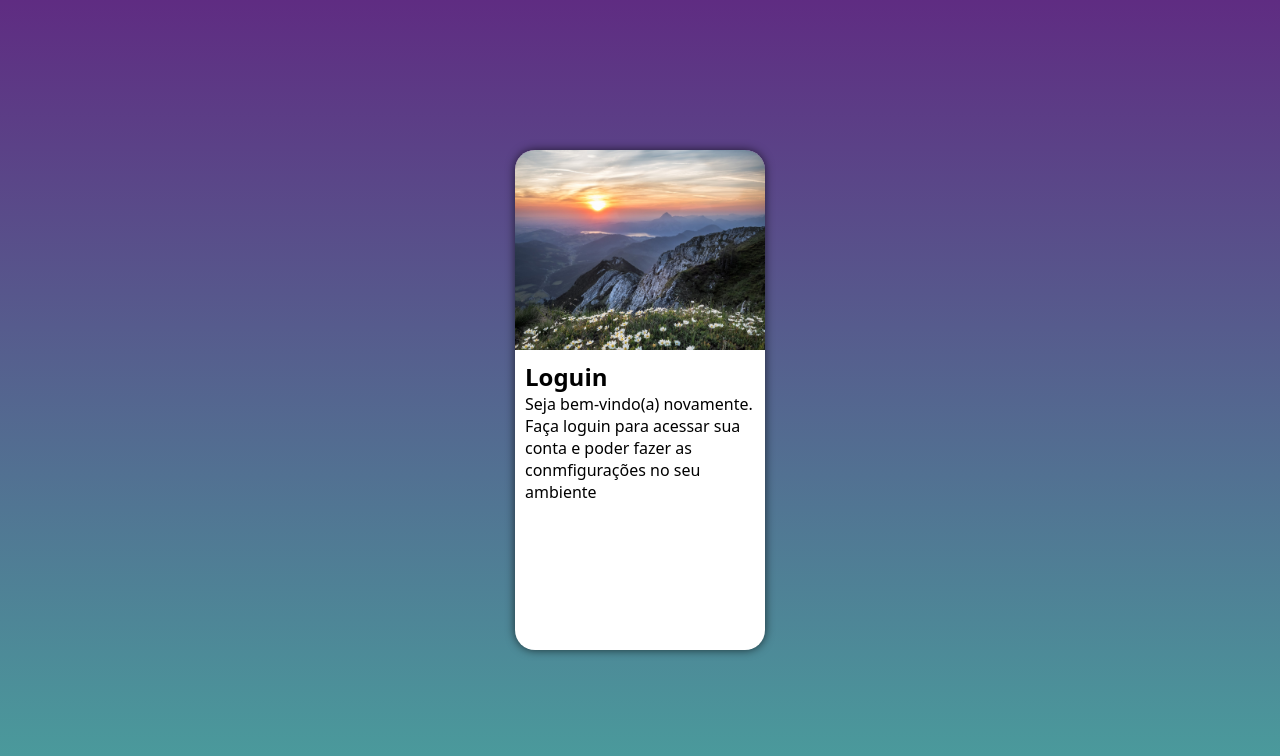
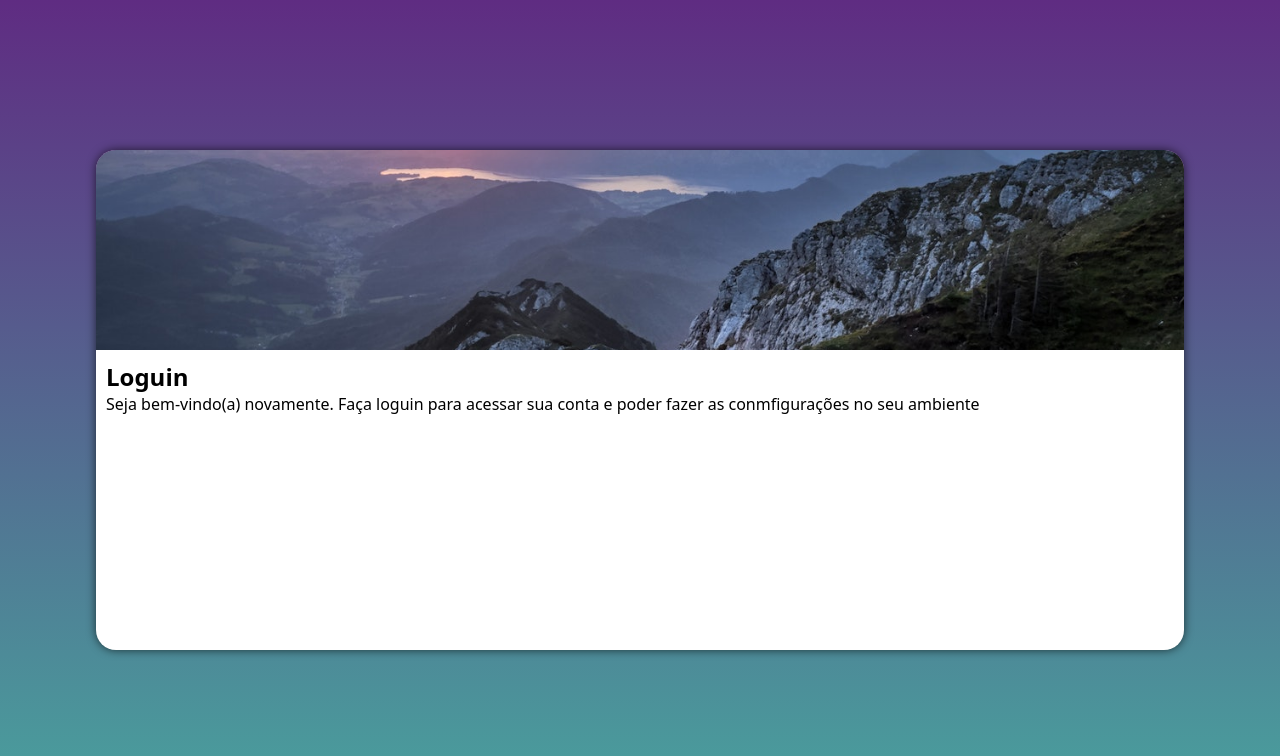
Before and after one commit to JoseUilque/praticas, a plain HTML site: page siteloguin/index.html in a window 1280 px wide. Drawn offline with Linux system fonts and the light colour scheme.

Commit message:
atualizei largura da section

```diff
--- a/siteloguin/estilos/geral.css
+++ b/siteloguin/estilos/geral.css
@@ -26,7 +26,7 @@ main {
     top: 50%;
     left: 50%;
     background-color: white;
-    width: 250px;
+    width: 85vw;
     height: 500px;
     transform: translate(-50%, -50%);
     border-radius: 20px;
```
